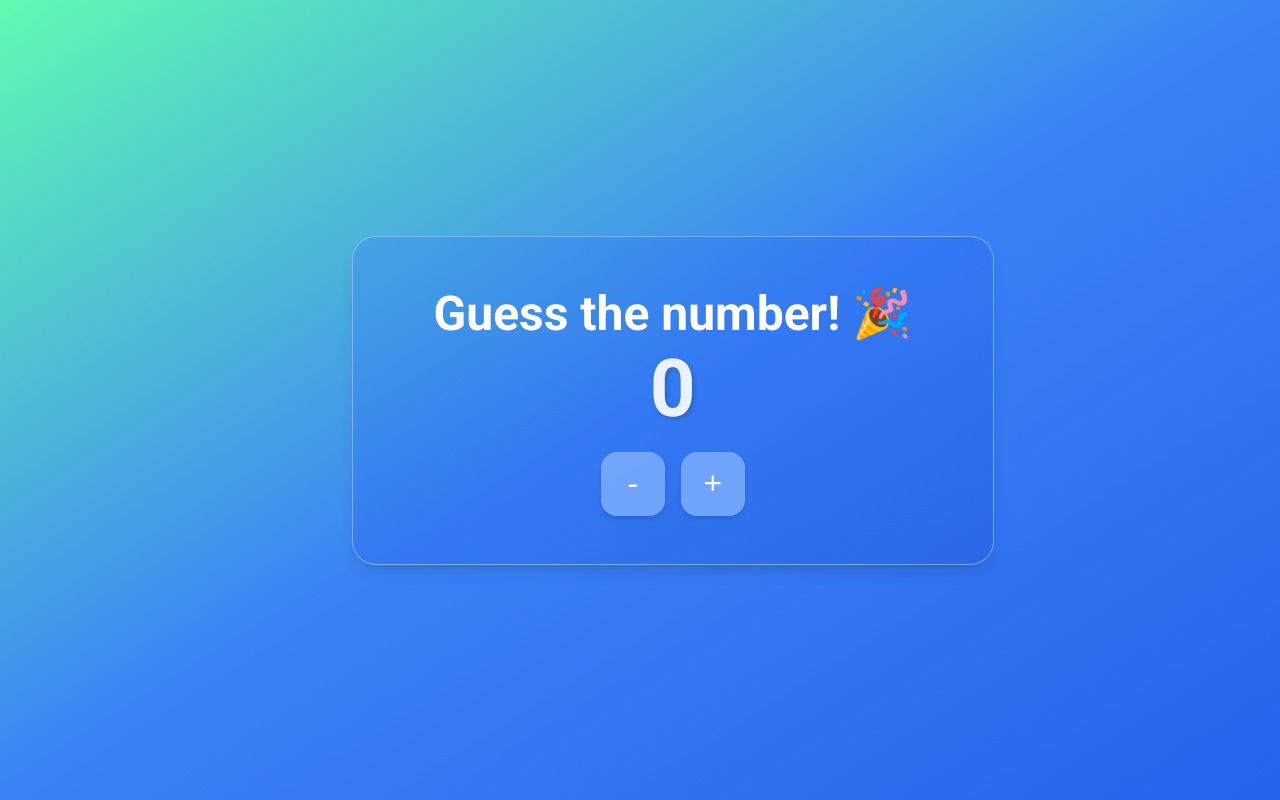
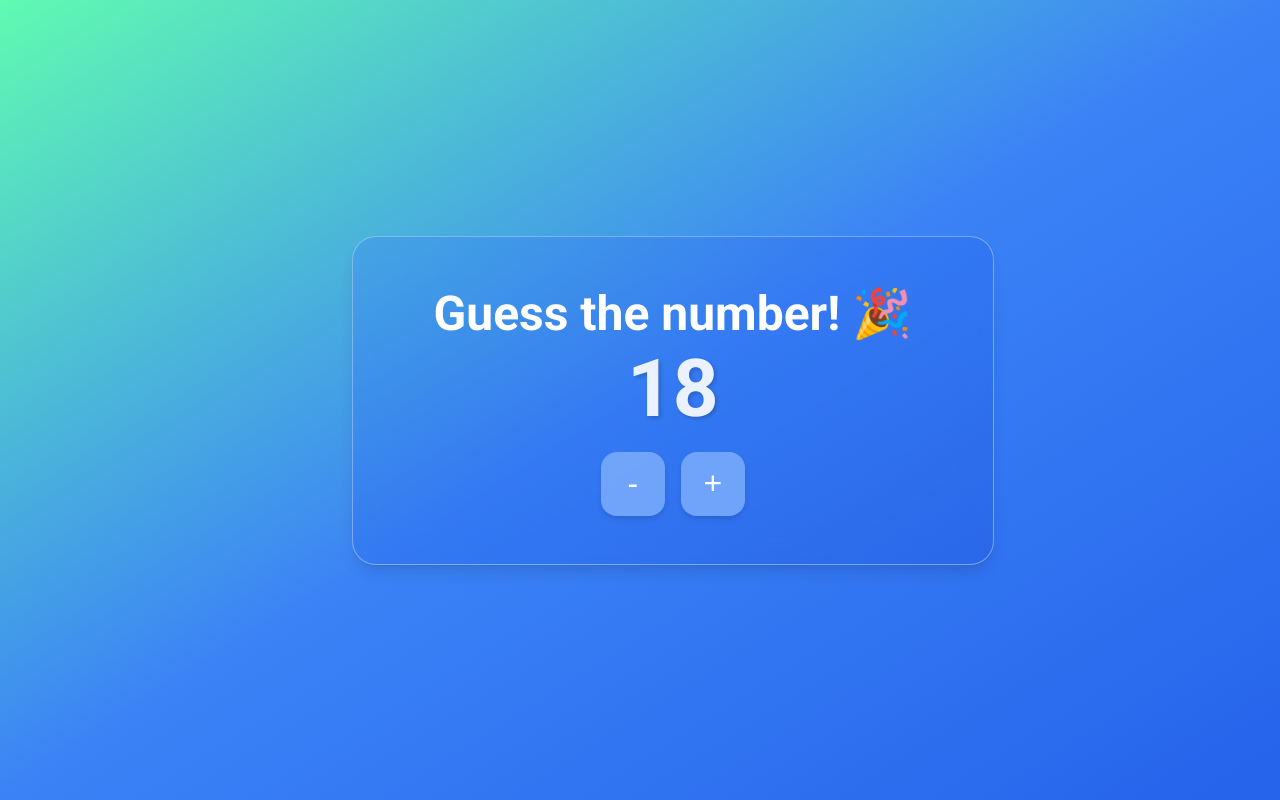
Before and after one commit to platzi/vue-mystery-counter, a Vue app: page / in a window 1280 px wide. Built offline with nearby package versions, Linux system fonts and the light colour scheme.

Commit message:
feat: watchers start

```diff
--- a/src/components/GameCounter.vue
+++ b/src/components/GameCounter.vue
@@ -1,15 +1,6 @@
 <script setup>
 import { ref } from 'vue'
-
-const counter = ref(0)
-
-const increment = () => {
-  counter.value++
-}
-
-const decrement = () => {
-  counter.value--
-}
+import { getRandomNumbers } from '@/utils/randomNumbers'
 
 const { minNumber, maxNumber } = defineProps({
   minNumber: {
@@ -28,8 +19,21 @@ const { minNumber, maxNumber } = defineProps({
   },
 })
 
-console.log(minNumber)
-console.log(maxNumber)
+const { initialRandomNumber, numberToGuess } = getRandomNumbers({ maxNumber, minNumber })
+
+console.log('initialRandomNumber', initialRandomNumber)
+
+const counter = ref(initialRandomNumber)
+
+const increment = () => {
+  if (maxNumber === counter.value) return
+  counter.value++
+}
+
+const decrement = () => {
+  if (counter.value === 0) return
+  counter.value--
+}
 </script>
 
 <template>
--- /dev/null
+++ b/src/utils/randomNumbers.js
@@ -0,0 +1,19 @@
+
+export const getRandomNumbers = ({ maxNumber, minNumber }) => {
+  const calcRandomNumber = () => Math.floor(Math.random() * maxNumber) + minNumber
+
+  const numberToGuess = calcRandomNumber()
+  let initialRandomNumber = calcRandomNumber()
+
+  if (initialRandomNumber === numberToGuess) {
+    initialRandomNumber = calcRandomNumber()
+  }
+
+  console.log('Number to guess:', numberToGuess)
+  console.log('Initial random number:', initialRandomNumber)
+
+  return {
+    numberToGuess,
+    initialRandomNumber,
+  }
+}
```
